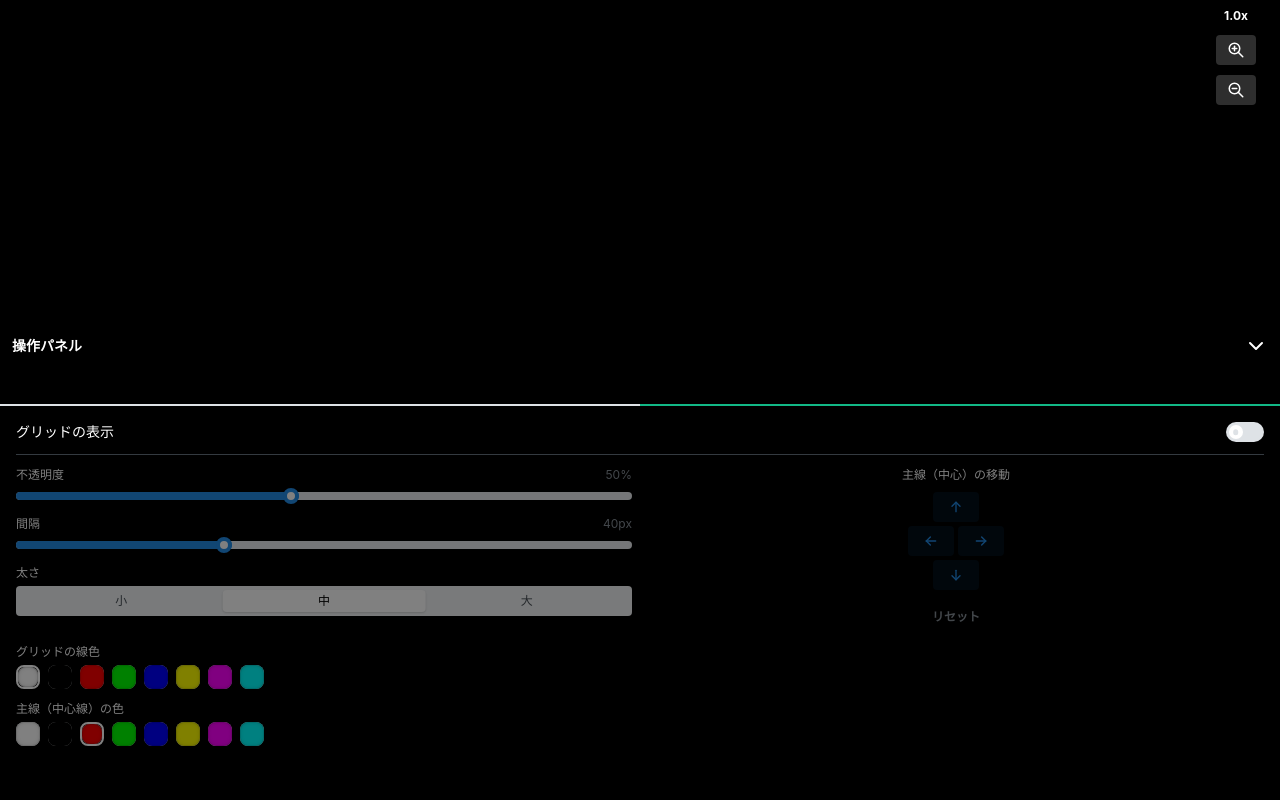
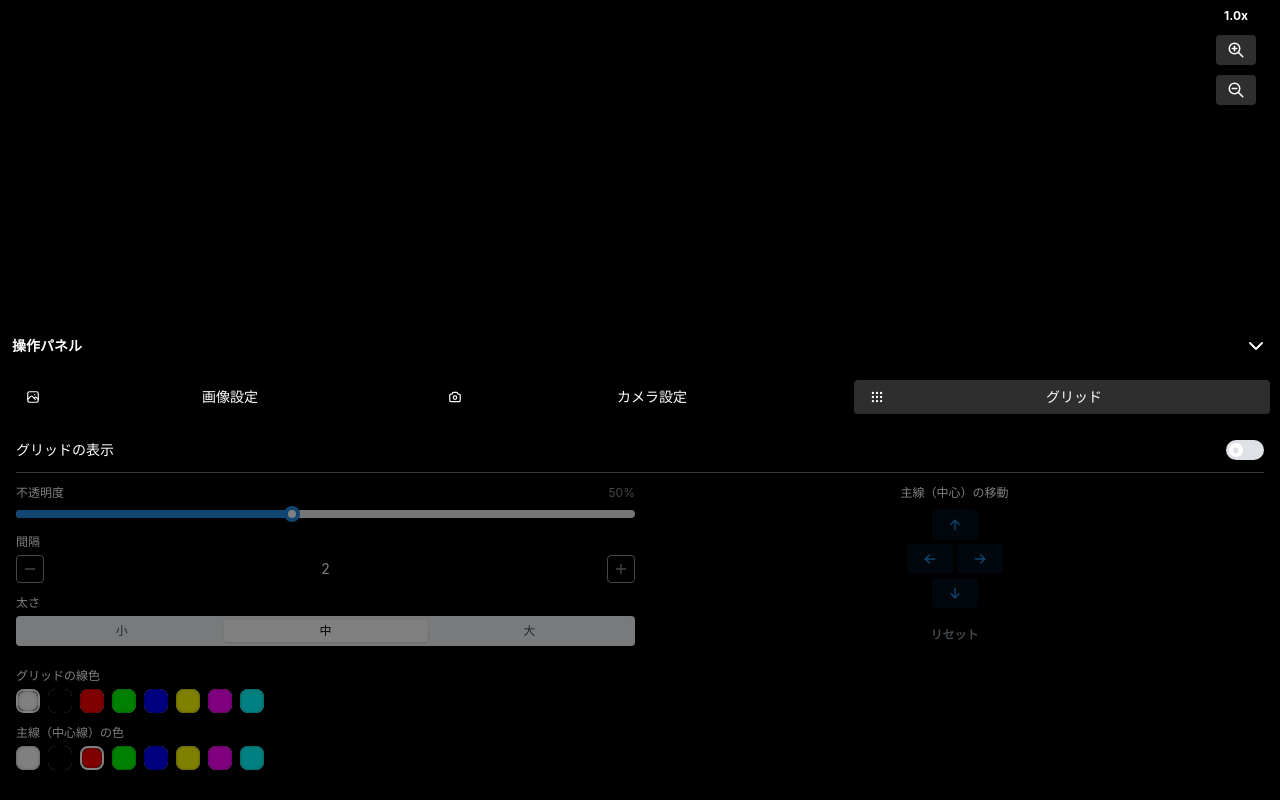
Before and after one commit to kobaatsu/I-setter, a React (Vite) app: page / in a window 1280 px wide. Both pictures are taken after a click on the tab "グリッド". Built offline with nearby package versions, Linux system fonts and the light colour scheme; no server answers.

Commit message:
fix: resolve grid offset bug, adjust UI tab color, and invert controls columns

```diff
--- a/src/App.tsx
+++ b/src/App.tsx
@@ -19,7 +19,7 @@ function App() {
   // Grid states
   const [gridVisible, setGridVisible] = useState(false);
   const [gridOpacity, setGridOpacity] = useState(0.5);
-  const [gridSpacing, setGridSpacing] = useState(40);
+  const [gridSpacing, setGridSpacing] = useState(2); // 1 to 10 scale
   const [gridThickness, setGridThickness] = useState<'sm' | 'md' | 'lg'>('md');
   const [gridBaseColor, setGridBaseColor] = useState('#ffffff');
   const [gridMainColor, setGridMainColor] = useState('#ff0000');
--- a/src/components/ControlPanel.tsx
+++ b/src/components/ControlPanel.tsx
@@ -1,4 +1,5 @@
 import {
+  ActionIcon,
   Box,
   Button,
   Collapse,
@@ -24,7 +25,9 @@ import {
   IconChevronDown,
   IconChevronUp,
   IconGridDots,
+  IconMinus,
   IconPhoto,
+  IconPlus,
   IconRotate2,
   IconRotateClockwise,
   IconTrash,
@@ -180,19 +183,22 @@ export const ControlPanel = ({
             overflowX: 'hidden',
           }}
         >
-          <Tabs defaultValue="image" variant="default" color="teal">
-            <Tabs.List grow>
-              <Tabs.Tab value="image" leftSection={<IconPhoto size={14} />}>
-                画像とカメラ
+          <Tabs variant="pills" defaultValue="image" color="dark">
+            <Tabs.List grow p="xs">
+              <Tabs.Tab value="image" c="white" leftSection={<IconPhoto size={14} />}>
+                画像設定
               </Tabs.Tab>
-              <Tabs.Tab value="grid" leftSection={<IconGridDots size={14} />}>
+              <Tabs.Tab value="camera" c="white" leftSection={<IconCamera size={14} />}>
+                カメラ設定
+              </Tabs.Tab>
+              <Tabs.Tab value="grid" c="white" leftSection={<IconGridDots size={14} />}>
                 グリッド
               </Tabs.Tab>
             </Tabs.List>
 
             <Tabs.Panel value="image" p="md">
               {/* 画像アップロード・クリア */}
-              <Group mb="xs">
+              <Group mb="xs" justify="center">
                 <FileButton onChange={handleFileChange} accept="image/png,image/jpeg,image/webp">
                   {(props) => (
                     <Button
@@ -228,43 +234,13 @@ export const ControlPanel = ({
                 color="gray.8"
               />
 
-              {/* 画像操作エリア */}
+              {/* 画像操作エリア (左:サイズ・回転 / 右:移動) */}
               <Grid gutter="xs" align="center" mb="sm">
-                {/* 移動 */}
-                <Grid.Col span={6}>
-                  <Text c="white" size="xs" mb={8} ta="center">
-                    移動
-                  </Text>
-                  <Box
-                    style={{
-                      display: 'flex',
-                      flexDirection: 'column',
-                      alignItems: 'center',
-                      gap: '4px',
-                    }}
-                  >
-                    <Button size="xs" variant="light" onClick={() => handleMove(0, -moveStep)}>
-                      <IconArrowUp size={16} />
-                    </Button>
-                    <Group gap="4px">
-                      <Button size="xs" variant="light" onClick={() => handleMove(-moveStep, 0)}>
-                        <IconArrowLeft size={16} />
-                      </Button>
-                      <Button size="xs" variant="light" onClick={() => handleMove(moveStep, 0)}>
-                        <IconArrowRight size={16} />
-                      </Button>
-                    </Group>
-                    <Button size="xs" variant="light" onClick={() => handleMove(0, moveStep)}>
-                      <IconArrowDown size={16} />
-                    </Button>
-                  </Box>
-                </Grid.Col>
-
-                {/* サイズと回転 */}
+                {/* 左: サイズと回転 */}
                 <Grid.Col span={6}>
                   {/* サイズ */}
                   <Box mb="sm">
-                    <Text c="white" size="xs" mb={4}>
+                    <Text c="white" size="xs" mb={4} ta="center">
                       サイズ
                     </Text>
                     <Group grow gap="xs">
@@ -288,7 +264,7 @@ export const ControlPanel = ({
                   </Box>
                   {/* 回転 */}
                   <Box>
-                    <Text c="white" size="xs" mb={4}>
+                    <Text c="white" size="xs" mb={4} ta="center">
                       回転
                     </Text>
                     <Group grow gap="xs">
@@ -333,10 +309,40 @@ export const ControlPanel = ({
                     </Group>
                   </Box>
                 </Grid.Col>
+
+                {/* 右: 移動 */}
+                <Grid.Col span={6}>
+                  <Text c="white" size="xs" mb={8} ta="center">
+                    移動
+                  </Text>
+                  <Box
+                    style={{
+                      display: 'flex',
+                      flexDirection: 'column',
+                      alignItems: 'center',
+                      gap: '4px',
+                    }}
+                  >
+                    <Button size="xs" variant="light" onClick={() => handleMove(0, -moveStep)}>
+                      <IconArrowUp size={16} />
+                    </Button>
+                    <Group gap="4px">
+                      <Button size="xs" variant="light" onClick={() => handleMove(-moveStep, 0)}>
+                        <IconArrowLeft size={16} />
+                      </Button>
+                      <Button size="xs" variant="light" onClick={() => handleMove(moveStep, 0)}>
+                        <IconArrowRight size={16} />
+                      </Button>
+                    </Group>
+                    <Button size="xs" variant="light" onClick={() => handleMove(0, moveStep)}>
+                      <IconArrowDown size={16} />
+                    </Button>
+                  </Box>
+                </Grid.Col>
               </Grid>
 
               {/* 画像 透明度 */}
-              <Box mb="sm">
+              <Box mb="xs">
                 <Group justify="space-between" mb={4}>
                   <Text c="white" size="xs">
                     画像透明度
@@ -354,27 +360,20 @@ export const ControlPanel = ({
                   label={null}
                 />
               </Box>
+            </Tabs.Panel>
 
-              <Divider
-                my="xs"
-                label={
-                  <Text c="gray.5" size="xs">
-                    カメラの操作
-                  </Text>
-                }
-                labelPosition="center"
-                color="gray.8"
-              />
-
-              {/* カメラの操作エリア */}
-              {cameras.length > 0 && (
+            <Tabs.Panel value="camera" p="md">
+              <Text c="white" size="sm" mb="sm" fw={700}>
+                カメラ設定
+              </Text>
+              {cameras.length > 0 ? (
                 <Box mb="xs">
                   <Text c="white" size="xs" mb={4}>
                     <IconCamera size={14} style={{ verticalAlign: 'middle', marginRight: '4px' }} />
                     使用するカメラ
                   </Text>
                   <NativeSelect
-                    size="xs"
+                    size="sm"
                     data={[
                       { value: '', label: 'スマートフォンにおまかせ' },
                       ...cameras.map((c) => ({
@@ -385,7 +384,14 @@ export const ControlPanel = ({
                     value={selectedCameraId || ''}
                     onChange={(e) => onCameraChange(e.currentTarget.value || null)}
                   />
+                  <Text c="dimmed" size="xs" mt="xs">
+                    複数のレンズを持つ端末で自動切り替えを防ぎたい場合、特定のカメラを指定できます。
+                  </Text>
                 </Box>
+              ) : (
+                <Text c="dimmed" size="xs">
+                  カメラの取得に失敗したか、利用可能なカメラが検出されませんでした。
+                </Text>
               )}
             </Tabs.Panel>
 
@@ -409,7 +415,8 @@ export const ControlPanel = ({
                   pointerEvents: gridVisible ? 'auto' : 'none',
                 }}
               >
-                <Grid gutter="md">
+                <Grid gutter="xs">
+                  {/* 左: 設定 */}
                   <Grid.Col span={6}>
                     {/* 不透明度 */}
                     <Box mb="sm">
@@ -431,24 +438,34 @@ export const ControlPanel = ({
                       />
                     </Box>
 
-                    {/* 間隔 */}
+                    {/* 間隔 (相対値 1-10) */}
                     <Box mb="sm">
-                      <Group justify="space-between" mb={4}>
-                        <Text c="white" size="xs">
-                          間隔
+                      <Text c="white" size="xs" mb={4}>
+                        間隔
+                      </Text>
+                      <Group gap="xs" align="center" justify="space-between" wrap="nowrap">
+                        <ActionIcon
+                          size="md"
+                          variant="outline"
+                          color="gray"
+                          onClick={() => onGridSpacingChange(Math.max(1, gridSpacing - 1))}
+                          disabled={gridSpacing <= 1}
+                        >
+                          <IconMinus size={16} />
+                        </ActionIcon>
+                        <Text c="white" size="sm" style={{ width: '20px', textAlign: 'center' }}>
+                          {gridSpacing}
                         </Text>
-                        <Text c="dimmed" size="xs">
-                          {gridSpacing}px
-                        </Text>
+                        <ActionIcon
+                          size="md"
+                          variant="outline"
+                          color="gray"
+                          onClick={() => onGridSpacingChange(Math.min(10, gridSpacing + 1))}
+                          disabled={gridSpacing >= 10}
+                        >
+                          <IconPlus size={16} />
+                        </ActionIcon>
                       </Group>
-                      <Slider
-                        value={gridSpacing}
-                        onChange={onGridSpacingChange}
-                        min={10}
-                        max={100}
-                        step={5}
-                        label={null}
-                      />
                     </Box>
 
                     {/* 太さ */}
@@ -470,6 +487,7 @@ export const ControlPanel = ({
                     </Box>
                   </Grid.Col>
 
+                  {/* 右: 移動 */}
                   <Grid.Col span={6}>
                     {/* 主線(中心)の位置移動 */}
                     <Text c="white" size="xs" mb={8} ta="center">
@@ -528,8 +546,8 @@ export const ControlPanel = ({
                   </Grid.Col>
                 </Grid>
 
-                {/* カラー選択 */}
-                <Box mb="sm" mt="md">
+                {/* カラー選択 (下部) */}
+                <Box mb="sm" mt="xs">
                   <Text c="white" size="xs" mb={4}>
                     グリッドの線色
                   </Text>
--- a/src/components/GridOverlay.tsx
+++ b/src/components/GridOverlay.tsx
@@ -3,7 +3,7 @@ import { Box } from '@mantine/core';
 interface GridOverlayProps {
   visible: boolean;
   opacity: number;
-  spacing: number;
+  spacing: number; // 1 to 10
   thickness: 'sm' | 'md' | 'lg';
   baseColor: string;
   mainColor: string;
@@ -38,11 +38,14 @@ export const GridOverlay = ({
 
   const strokeWidth = getStrokeWidth(thickness);
 
-  // Create a pattern for the 5x5 sub-grid
-  const patternSize = spacing * 5;
+  // 外部からの spacing は 1〜10。 ピクセル単位への変換（1=5px）で最小 5px 〜 最大 50px
+  const actualSpacing = spacing * 5;
+  const largeSpacing = actualSpacing * 5;
+  const largeStroke = strokeWidth * 1.5;
 
   return (
     <Box
+      data-testid="grid-overlay"
       style={{
         position: 'absolute',
         top: 0,
@@ -50,67 +53,56 @@ export const GridOverlay = ({
         width: '100%',
         height: '100%',
         pointerEvents: 'none',
-        zIndex: 15, // between Camera (10) and OverlayImage (20) / ControlPanel
+        zIndex: 15,
         opacity,
       }}
     >
-      <svg width="100%" height="100%" xmlns="http://www.w3.org/2000/svg">
-        <defs>
-          {/* Base Grid (1x1) */}
-          <pattern
-            id="smallGrid"
-            width={spacing}
-            height={spacing}
-            patternUnits="userSpaceOnUse"
-            patternTransform={`translate(${offsetX % spacing}, ${offsetY % spacing})`}
-          >
-            <path
-              d={`M ${spacing} 0 L 0 0 0 ${spacing}`}
-              fill="none"
-              stroke={baseColor}
-              strokeWidth={strokeWidth}
-              opacity={0.5}
-            />
-          </pattern>
-          {/* Main Grid (5x5) */}
-          <pattern
-            id="largeGrid"
-            width={patternSize}
-            height={patternSize}
-            patternUnits="userSpaceOnUse"
-            patternTransform={`translate(${offsetX % patternSize}, ${offsetY % patternSize})`}
-          >
-            <rect width={patternSize} height={patternSize} fill="url(#smallGrid)" />
-            <path
-              d={`M ${patternSize} 0 L 0 0 0 ${patternSize}`}
-              fill="none"
-              stroke={baseColor}
-              strokeWidth={strokeWidth * 1.5}
-              opacity={1}
-            />
-          </pattern>
-        </defs>
+      {/* Pattern Background */}
+      <Box
+        style={{
+          position: 'absolute',
+          top: 0,
+          left: 0,
+          width: '100%',
+          height: '100%',
+          opacity: 0.5,
+          backgroundImage: `
+            linear-gradient(${baseColor} ${largeStroke}px, transparent ${largeStroke}px),
+            linear-gradient(90deg, ${baseColor} ${largeStroke}px, transparent ${largeStroke}px),
+            linear-gradient(${baseColor} ${strokeWidth}px, transparent ${strokeWidth}px),
+            linear-gradient(90deg, ${baseColor} ${strokeWidth}px, transparent ${strokeWidth}px)
+          `,
+          backgroundSize: `${largeSpacing}px ${largeSpacing}px, ${largeSpacing}px ${largeSpacing}px, ${actualSpacing}px ${actualSpacing}px, ${actualSpacing}px ${actualSpacing}px`,
+          backgroundPosition: `
+            calc(50% + ${offsetX}px - ${largeStroke / 2}px) calc(50% + ${offsetY}px - ${largeStroke / 2}px),
+            calc(50% + ${offsetX}px - ${largeStroke / 2}px) calc(50% + ${offsetY}px - ${largeStroke / 2}px),
+            calc(50% + ${offsetX}px - ${strokeWidth / 2}px) calc(50% + ${offsetY}px - ${strokeWidth / 2}px),
+            calc(50% + ${offsetX}px - ${strokeWidth / 2}px) calc(50% + ${offsetY}px - ${strokeWidth / 2}px)
+          `,
+        }}
+      />
 
-        <rect width="100%" height="100%" fill="url(#largeGrid)" />
-
-        {/* Main Axes (Center Lines with offset) */}
-        <line
-          x1="0"
-          y1={`calc(50% + ${offsetY}px)`}
-          x2="100%"
-          y2={`calc(50% + ${offsetY}px)`}
-          stroke={mainColor}
-          strokeWidth={strokeWidth * 2}
-        />
-        <line
-          x1={`calc(50% + ${offsetX}px)`}
-          y1="0"
-          x2={`calc(50% + ${offsetX}px)`}
-          y2="100%"
-          stroke={mainColor}
-          strokeWidth={strokeWidth * 2}
-        />
-      </svg>
+      {/* Main Axes (Center Lines with offset) */}
+      <Box
+        style={{
+          position: 'absolute',
+          top: `calc(50% + ${offsetY}px - ${strokeWidth}px)`,
+          left: 0,
+          width: '100%',
+          height: `${strokeWidth * 2}px`,
+          backgroundColor: mainColor,
+        }}
+      />
+      <Box
+        style={{
+          position: 'absolute',
+          top: 0,
+          left: `calc(50% + ${offsetX}px - ${strokeWidth}px)`,
+          width: `${strokeWidth * 2}px`,
+          height: '100%',
+          backgroundColor: mainColor,
+        }}
+      />
     </Box>
   );
 };
```
Also changed, not shown: 1 other file (tests, documents, lock files or other folders).
